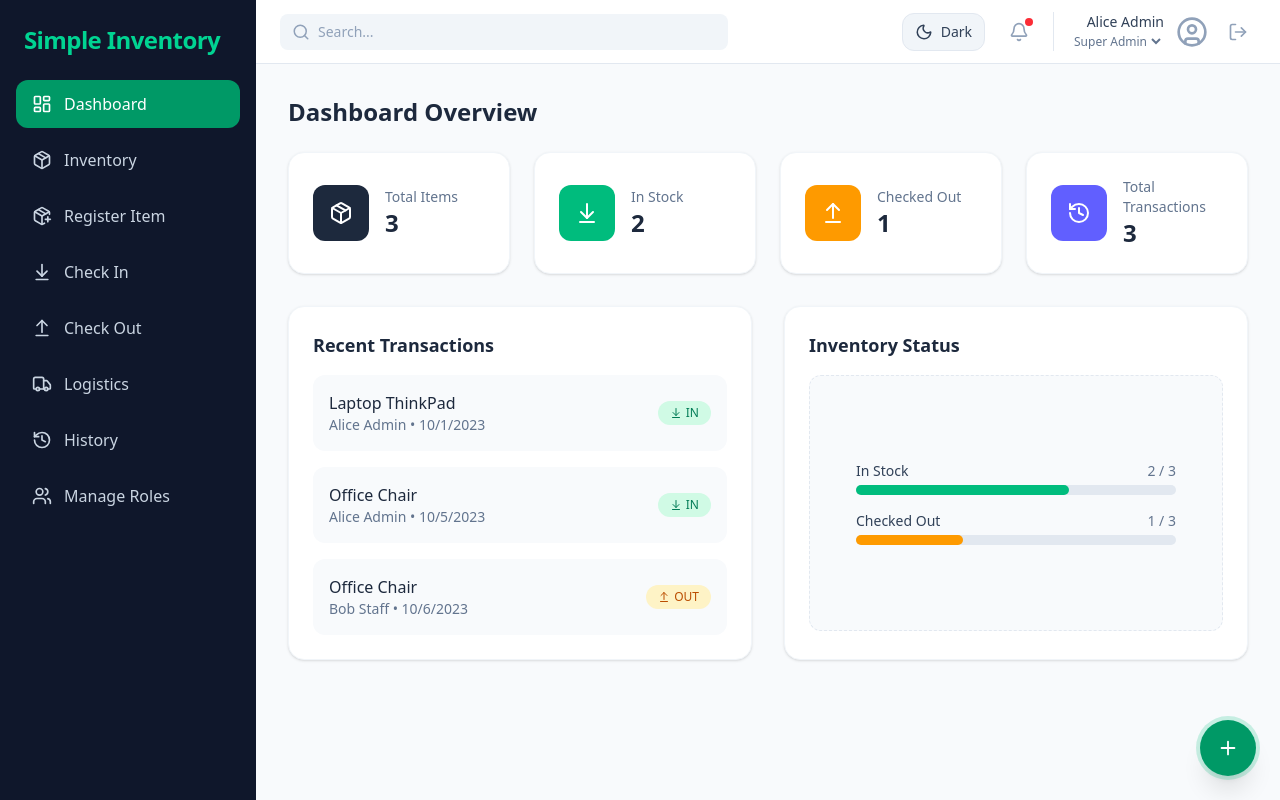
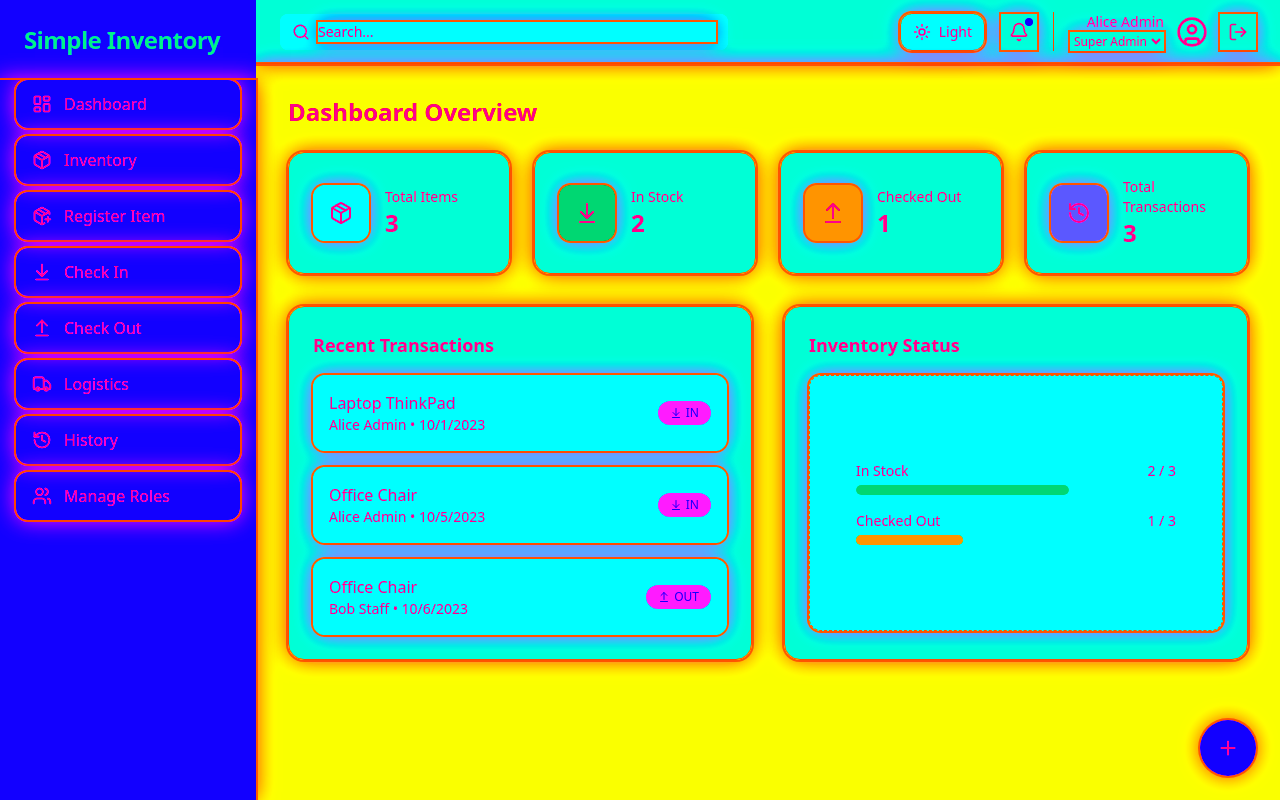
Before and after one commit to Justinbarbas1028/SBT-INVENTORY, a React (Vite) app: page / in a window 1280 px wide. Built offline with nearby package versions, Linux system fonts and the light colour scheme.

Commit message:
Add eye-searing pain theme

```diff
--- a/index.html
+++ b/index.html
@@ -9,11 +9,11 @@
       (() => {
         try {
           const storedTheme = localStorage.getItem('sbt-inventory-theme');
-          const prefersDark = window.matchMedia('(prefers-color-scheme: dark)').matches;
-          const theme = storedTheme === 'light' || storedTheme === 'dark' ? storedTheme : (prefersDark ? 'dark' : 'light');
+          const theme = storedTheme === 'light' || storedTheme === 'dark' || storedTheme === 'pain' ? storedTheme : 'pain';
           document.documentElement.classList.toggle('dark', theme === 'dark');
+          document.documentElement.classList.toggle('pain', theme === 'pain');
           document.documentElement.dataset.theme = theme;
-          document.documentElement.style.colorScheme = theme;
+          document.documentElement.style.colorScheme = theme === 'pain' ? 'dark' : theme;
         } catch (error) {
           // Ignore storage or preference access failures.
         }
--- a/src/components/Topbar.tsx
+++ b/src/components/Topbar.tsx
@@ -1,9 +1,12 @@
 import React from 'react';
-import { Bell, Search, UserCircle, LogOut, Menu, Moon, Sun } from 'lucide-react';
+import { Bell, Search, UserCircle, LogOut, Menu, Moon, Sun, TriangleAlert } from 'lucide-react';
 import { useAppContext } from '../AppContext';
+import { getNextTheme, getThemeToggleLabel } from '../theme';
 
 export default function Topbar({ onMenuClick }: { onMenuClick?: () => void }) {
   const { currentUser, users, setCurrentUser, theme, setTheme } = useAppContext();
+  const nextTheme = getNextTheme(theme);
+  const nextThemeLabel = getThemeToggleLabel(theme);
 
   return (
     <header className="bg-white border-b border-slate-200 h-16 flex items-center justify-between px-4 md:px-6 shrink-0 transition-colors">
@@ -24,15 +27,15 @@ export default function Topbar({ onMenuClick }: { onMenuClick?: () => void }) {
       <div className="flex items-center space-x-2 md:space-x-4 ml-4">
         <button
           type="button"
-          onClick={() => setTheme(theme === 'dark' ? 'light' : 'dark')}
+          onClick={() => setTheme(nextTheme)}
           className="inline-flex items-center gap-2 rounded-xl border border-slate-200 bg-slate-100 px-3 py-2 text-slate-700 transition-colors hover:bg-slate-200 dark:border-slate-700 dark:bg-slate-800 dark:text-slate-100 dark:hover:bg-slate-700"
-          aria-label={`Switch to ${theme === 'dark' ? 'light' : 'dark'} mode`}
-          aria-pressed={theme === 'dark'}
-          title={`Switch to ${theme === 'dark' ? 'light' : 'dark'} mode`}
+          aria-label={`Switch to ${nextThemeLabel} mode`}
+          aria-pressed={theme === 'dark' || theme === 'pain'}
+          title={`Switch to ${nextThemeLabel} mode`}
         >
-          {theme === 'dark' ? <Sun size={18} /> : <Moon size={18} />}
+          {theme === 'light' ? <Moon size={18} /> : theme === 'dark' ? <TriangleAlert size={18} /> : <Sun size={18} />}
           <span className="hidden lg:inline text-sm font-medium">
-            {theme === 'dark' ? 'Light' : 'Dark'}
+            {nextThemeLabel}
           </span>
         </button>
 
--- a/src/index.css
+++ b/src/index.css
@@ -23,6 +23,30 @@ html.dark {
   --app-border-strong: #334155;
   --app-text: #e2e8f0;
   --app-text-muted: #94a3b8;
+}
+
+html.pain {
+  color-scheme: dark;
+  --app-bg: #f4ff00;
+  --app-surface: #00f6ff;
+  --app-surface-soft: #ff00f7;
+  --app-surface-muted: #39ff14;
+  --app-border: #ff5e00;
+  --app-border-strong: #1400ff;
+  --app-text: #ff006e;
+  --app-text-muted: #6a00ff;
+}
+
+@keyframes pain-shift {
+  0% {
+    filter: hue-rotate(0deg) saturate(1.1);
+  }
+  50% {
+    filter: hue-rotate(25deg) saturate(1.8);
+  }
+  100% {
+    filter: hue-rotate(-25deg) saturate(1.4);
+  }
 }
 
 html,
@@ -261,3 +285,140 @@ html.dark .bg-teal-100 {
 html.dark .text-teal-700 {
   color: #5eead4;
 }
+
+
+html.pain body {
+  background:
+    repeating-linear-gradient(135deg, #f4ff00 0 20px, #ff00f7 20px 40px, #00f6ff 40px 60px),
+    radial-gradient(circle at top left, #39ff14, transparent 35%),
+    radial-gradient(circle at bottom right, #ff006e, transparent 45%);
+  color: #1400ff;
+  animation: pain-shift 3s steps(2, end) infinite;
+}
+
+html.pain ::selection {
+  background: #1400ff;
+  color: #f4ff00;
+}
+
+html.pain ::placeholder {
+  color: #6a00ff;
+}
+
+html.pain .bg-white,
+html.pain .bg-slate-50,
+html.pain .bg-slate-100,
+html.pain .bg-slate-200,
+html.pain .bg-slate-800,
+html.pain .bg-slate-900,
+html.pain [class*="bg-slate-50/50"],
+html.pain [class*="bg-white/95"] {
+  background-color: rgba(0, 246, 255, 0.82) !important;
+  backdrop-filter: none;
+}
+
+html.pain .text-slate-900,
+html.pain .text-slate-800,
+html.pain .text-slate-700,
+html.pain .text-slate-600,
+html.pain .text-slate-500,
+html.pain .text-slate-400,
+html.pain .text-slate-300,
+html.pain .text-white,
+html.pain .dark\:text-slate-100,
+html.pain .dark\:text-slate-300,
+html.pain .dark\:text-slate-400,
+html.pain .dark\:placeholder\:text-slate-500::placeholder {
+  color: #ff006e !important;
+}
+
+html.pain .border-slate-50,
+html.pain .border-slate-100,
+html.pain .border-slate-200,
+html.pain .border-slate-300,
+html.pain .dark\:border-slate-700 {
+  border-color: #ff5e00 !important;
+}
+
+html.pain .hover\:bg-slate-50:hover,
+html.pain .hover\:bg-slate-100:hover,
+html.pain .hover\:bg-slate-200:hover,
+html.pain .dark\:hover\:bg-slate-700:hover,
+html.pain .dark\:hover\:bg-slate-800:hover,
+html.pain [class*="hover:bg-slate-50/50"]:hover {
+  background-color: rgba(57, 255, 20, 0.88) !important;
+}
+
+html.pain .hover\:text-slate-600:hover,
+html.pain .hover\:text-slate-700:hover,
+html.pain .hover\:text-white:hover {
+  color: #1400ff !important;
+}
+
+html.pain .bg-emerald-50,
+html.pain .bg-emerald-100,
+html.pain .bg-amber-100,
+html.pain .bg-red-50,
+html.pain .bg-rose-50,
+html.pain .bg-rose-100,
+html.pain .bg-sky-100,
+html.pain .bg-indigo-100,
+html.pain .bg-violet-100,
+html.pain .bg-purple-100,
+html.pain .bg-teal-100,
+html.pain [class*="bg-emerald-50/50"],
+html.pain .dark\:bg-emerald-500\/15,
+html.pain .dark\:bg-amber-500\/15,
+html.pain .dark\:bg-cyan-500\/15 {
+  background-color: rgba(255, 0, 247, 0.78) !important;
+}
+
+html.pain .border-emerald-200,
+html.pain .border-red-200,
+html.pain .border-rose-200 {
+  border-color: #1400ff !important;
+}
+
+html.pain .bg-emerald-600,
+html.pain .bg-red-500,
+html.pain .bg-slate-900,
+html.pain .dark\:bg-slate-950 {
+  background-color: #1400ff !important;
+}
+
+html.pain .text-emerald-800,
+html.pain .text-emerald-700,
+html.pain .text-emerald-600,
+html.pain .text-amber-700,
+html.pain .text-red-700,
+html.pain .text-red-600,
+html.pain .text-rose-700,
+html.pain .text-sky-700,
+html.pain .text-indigo-700,
+html.pain .text-violet-700,
+html.pain .text-purple-700,
+html.pain .text-teal-700,
+html.pain .dark\:text-emerald-300,
+html.pain .dark\:text-amber-300,
+html.pain .dark\:text-cyan-300 {
+  color: #1400ff !important;
+}
+
+html.pain header,
+html.pain main,
+html.pain nav,
+html.pain aside,
+html.pain section,
+html.pain article,
+html.pain button,
+html.pain input,
+html.pain select,
+html.pain table,
+html.pain td,
+html.pain th,
+html.pain form,
+html.pain div.rounded-3xl,
+html.pain div.rounded-2xl,
+html.pain div.rounded-xl {
+  box-shadow: 0 0 0 2px rgba(255, 94, 0, 0.9), 0 0 22px rgba(255, 0, 247, 0.8) !important;
+}
--- a/src/theme.ts
+++ b/src/theme.ts
@@ -1,20 +1,42 @@
-export type ThemeMode = 'light' | 'dark';
+export type ThemeMode = 'light' | 'dark' | 'pain';
 
 const THEME_STORAGE_KEY = 'sbt-inventory-theme';
 
-const isThemeMode = (value: string | null): value is ThemeMode => value === 'light' || value === 'dark';
+const isThemeMode = (value: string | null): value is ThemeMode => value === 'light' || value === 'dark' || value === 'pain';
 
 export const getPreferredTheme = (): ThemeMode => {
-  if (typeof window === 'undefined') return 'light';
+  if (typeof window === 'undefined') return 'pain';
 
   try {
     const storedTheme = window.localStorage.getItem(THEME_STORAGE_KEY);
     if (isThemeMode(storedTheme)) return storedTheme;
   } catch {
-    // Ignore storage failures and fall back to system preference.
+    // Ignore storage failures and fall back to the default chaos theme.
   }
 
-  return window.matchMedia?.('(prefers-color-scheme: dark)').matches ? 'dark' : 'light';
+  return 'pain';
+};
+
+export const getNextTheme = (theme: ThemeMode): ThemeMode => {
+  switch (theme) {
+    case 'light':
+      return 'dark';
+    case 'dark':
+      return 'pain';
+    default:
+      return 'light';
+  }
+};
+
+export const getThemeToggleLabel = (theme: ThemeMode) => {
+  switch (theme) {
+    case 'light':
+      return 'Dark';
+    case 'dark':
+      return 'Pain';
+    default:
+      return 'Light';
+  }
 };
 
 export const applyTheme = (theme: ThemeMode) => {
@@ -22,8 +44,9 @@ export const applyTheme = (theme: ThemeMode) => {
 
   const root = document.documentElement;
   root.classList.toggle('dark', theme === 'dark');
+  root.classList.toggle('pain', theme === 'pain');
   root.dataset.theme = theme;
-  root.style.colorScheme = theme;
+  root.style.colorScheme = theme === 'pain' ? 'dark' : theme;
 };
 
 export const persistTheme = (theme: ThemeMode) => {
```
